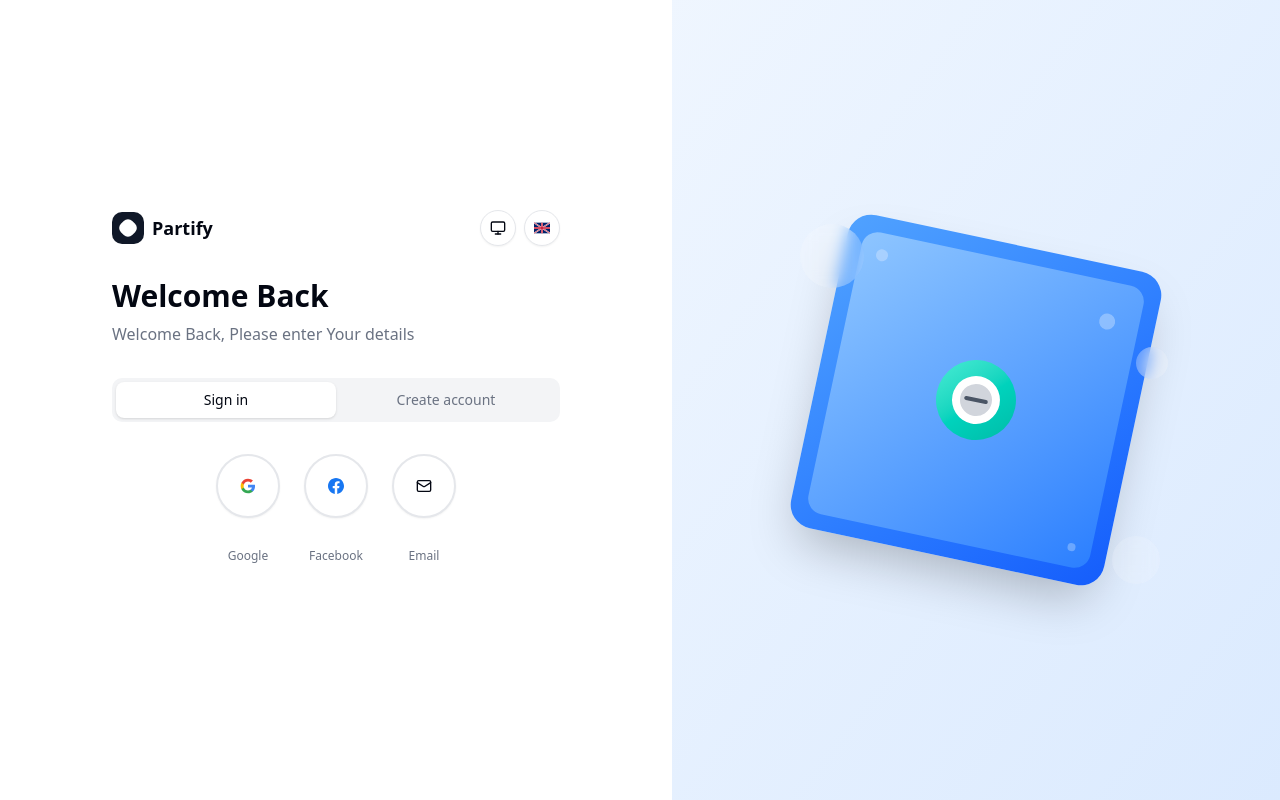
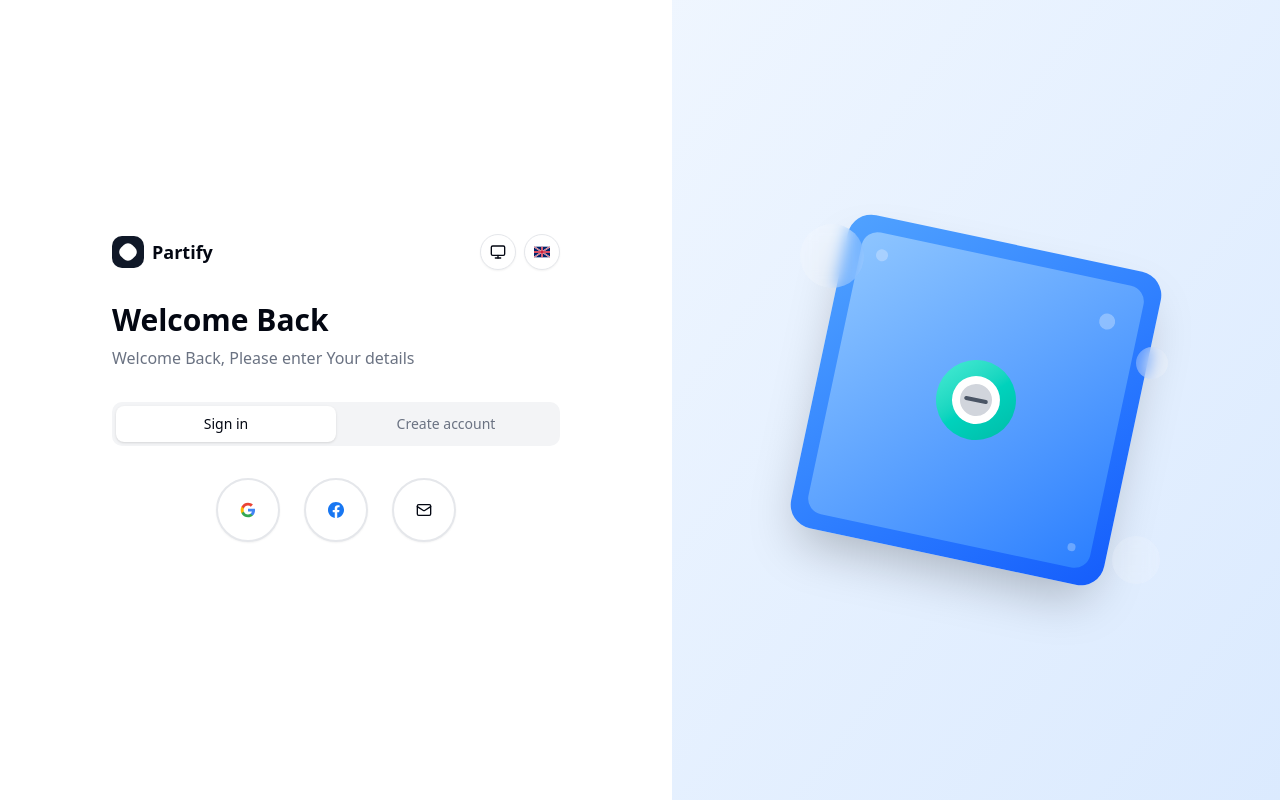
Before and after one commit to BigFishIta/partify, a Next.js app: page /auth in a window 1280 px wide. Built offline with nearby package versions, Linux system fonts and the light colour scheme.

Commit message:
Remove labels under circular icon buttons

```diff
--- a/src/components/auth/AuthPage.tsx
+++ b/src/components/auth/AuthPage.tsx
@@ -101,8 +101,7 @@ export function AuthPage() {
           </div>
 
           {/* Circular Icon Buttons */}
-          <div className="space-y-6 mb-6">
-            <div className="flex justify-center gap-6">
+          <div className="flex justify-center gap-6 mb-6">
             <SocialButton provider="google" variant="circular" />
             <SocialButton provider="facebook" variant="circular" />
             <Button
@@ -115,20 +114,6 @@ export function AuthPage() {
             >
               <Mail className="h-6 w-6" />
             </Button>
-            </div>
-
-            {/* Labels */}
-            <div className="flex justify-center gap-6">
-              <div className="w-16 text-center">
-                <span className="text-xs text-muted-foreground">Google</span>
-              </div>
-              <div className="w-16 text-center">
-                <span className="text-xs text-muted-foreground">Facebook</span>
-              </div>
-              <div className="w-16 text-center">
-                <span className="text-xs text-muted-foreground">{t('auth.email')}</span>
-              </div>
-            </div>
           </div>
         </div>
       </div>
```
Lines whose indentation alone changed are shown as unchanged.
